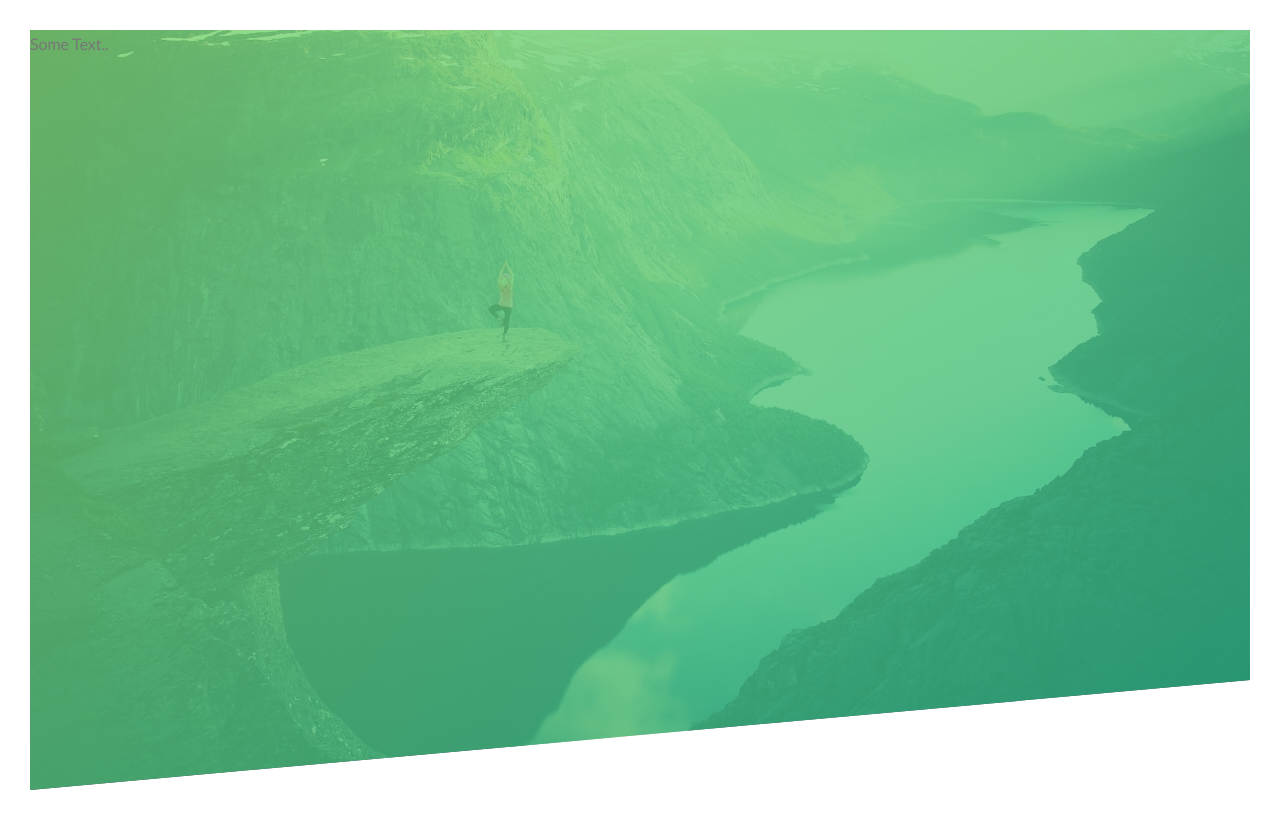
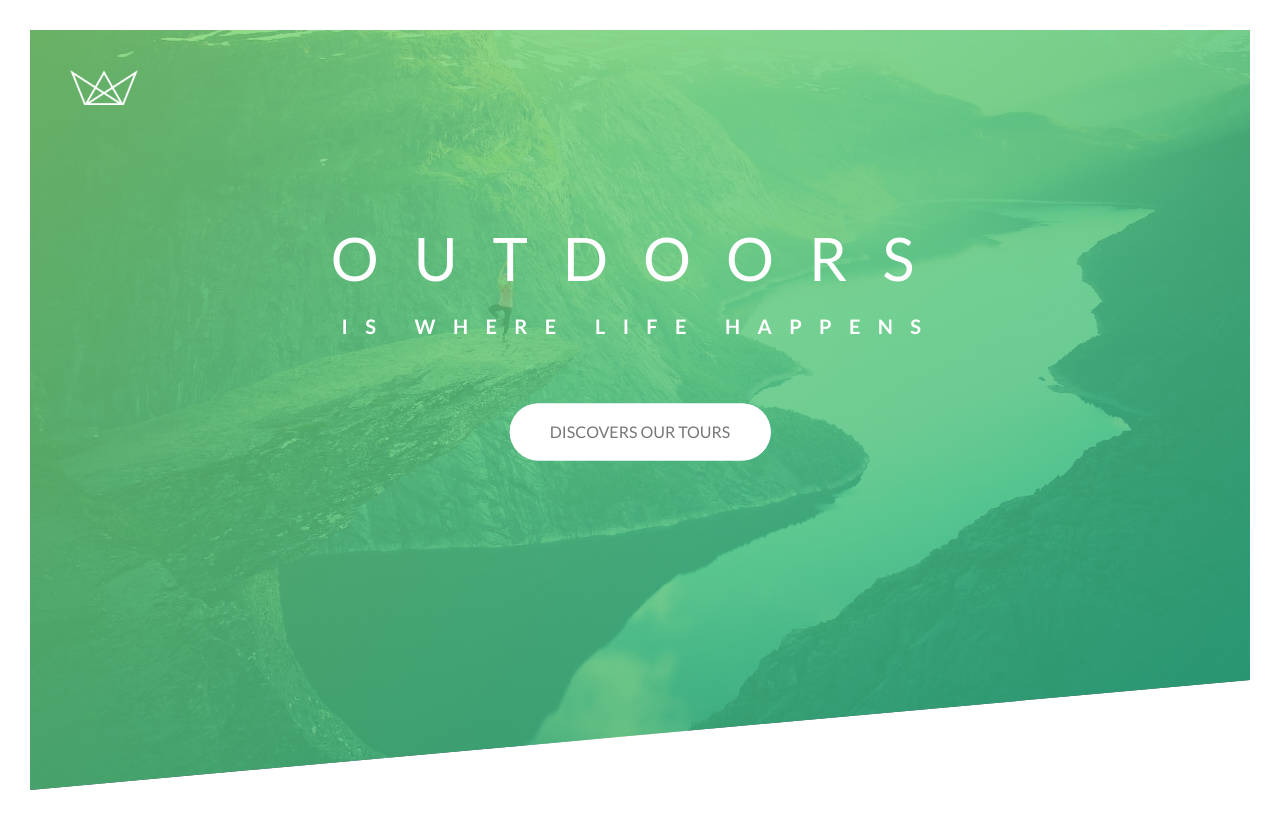
Before and after one commit to abirahamed/Natours-Tour, a plain HTML site: page index.html in a window 1280 px wide. Drawn offline with Linux system fonts and the light colour scheme.

Commit message:
header-section  done

```diff
--- a/css/style.css
+++ b/css/style.css
@@ -20,10 +20,159 @@ body {
     padding: 30px;
 }
 
+
 header {
     height: 95vh;
     background-image: linear-gradient(to right bottom, rgba(126, 213, 111, 0.8), rgba(40, 180, 133, 0.8)), url("../img/hero.jpg");
     background-size: cover;
     background-position: top;
     clip-path: polygon(0 0, 100% 0, 100% 650px, 0 100%);
+    position: relative;
 }
+
+
+.logo-box {
+    position: absolute;
+    top: 40px;
+    left: 40px;
+}
+
+.logo {
+    /*width: 100px;*/
+    height: 35px;
+}
+
+.text-box {
+    position: absolute;
+    top: 40%;
+    left: 50%;
+    transform: translate(-50%, -50%);
+    text-align: center;
+}
+
+.heading-primary {
+    color: #ffff;
+    text-transform: uppercase;
+    backface-visibility: hidden;
+    margin-bottom: 60px;
+}
+
+.heading-primary-main {
+    display: block;
+    font-size: 60px;
+    font-weight: 400;
+    letter-spacing: 35px;
+    animation-name: moveInLeft;
+    animation-duration: 1s;
+    animation-timing-function: ease-out;
+
+}
+
+.heading-primary-sub {
+    display: block;
+    font-size: 20px;
+    font-weight: 700;
+    letter-spacing: 17.4px;
+    animation-name: moveInRight;
+    animation-duration: 1s;
+    animation-timing-function: ease-out;
+
+}
+
+@keyframes moveInLeft {
+    0% {
+        opacity: 0;
+        transform: translateX(-100px);
+    }
+    80% {
+        transform: translateX(10px);
+    }
+    100% {
+        opacity: 1;
+        transform: translateX(0);
+    }
+}
+
+@keyframes moveInRight {
+    0% {
+        opacity: 0;
+        transform: translateX(100px);
+    }
+    80% {
+        transform: translateX(-10px);
+    }
+    100% {
+        opacity: 1;
+        transform: translateX(0);
+    }
+
+}
+
+
+@keyframes moveInBottom {
+    0% {
+        transform: translateY(30px);
+        opacity: 0;
+    }
+
+    100% {
+        transform: translateY(0);
+        opacity: 1;
+    }
+}
+
+.btn:link,
+.btn:visited {
+    text-transform: uppercase;
+    text-decoration: none;
+    /*color: #777777;*/
+    padding: 15px 40px;
+    display: inline-block;
+    border-radius: 100px;
+    transition: all .2s;
+    position: relative;
+
+}
+
+.btn-animated {
+    animation: moveInBottom 1s ease-out .75s;
+    animation-fill-mode: backwards;
+    /*animation-duration: 1s;*/
+}
+
+.btn-white {
+    background-color: #fff;
+    color: #777777;
+}
+
+.btn:hover {
+    transform: translateY(-3px);
+    box-shadow: 0 10px 20px rgba(0, 0, 0, .2);
+}
+
+.btn:active {
+    transform: translateY(-1px);
+    box-shadow: 0 10px 10px rgba(0, 0, 0, .2);
+}
+
+.btn::after {
+    display: inline-block;
+    position: absolute;
+    top: 0;
+    left: 0;
+    height: 100%;
+    width: 100%;
+    content: "";
+    border-radius: 100px;
+    z-index: -1;
+    transition: all .4s;
+}
+
+.btn-white::after {
+    background-color: white;
+}
+
+.btn:hover::after {
+    transform: scaleX(1.4) scaleY(1.6);
+    opacity: 0;
+}
--- a/index.html
+++ b/index.html
@@ -16,7 +16,22 @@
 
 <body>
 
-<header class="header"> Some Text..</header>
+<header class="header">
+    <div class="logo-box">
+        <img alt="Logo" class="logo" src="./img/logo-white.png">
+    </div>
+
+    <div class="text-box">
+        <h2 class="heading-primary">
+            <span class="heading-primary-main">Outdoors</span>
+            <span class="heading-primary-sub">is where life happens</span>
+        </h2>
+        <a class="btn btn-white btn-animated" href="#">
+            Discovers Our Tours
+        </a>
+    </div>
+
+</header>
 
 </body>
 </html>
```
